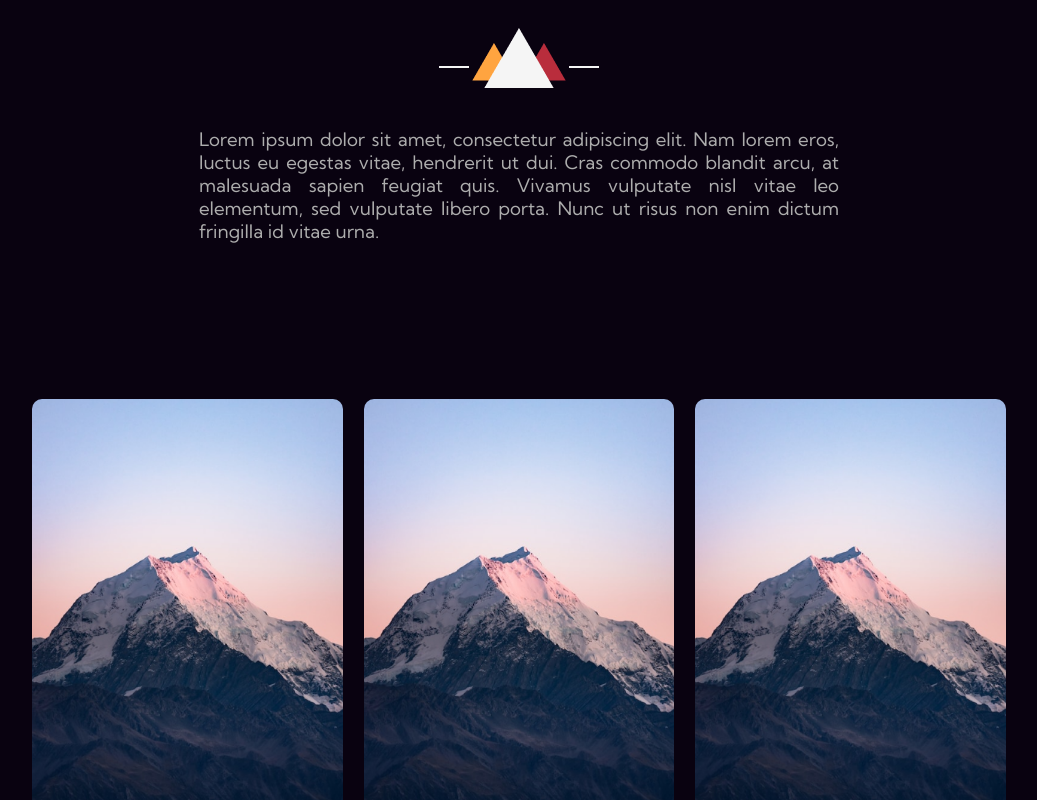
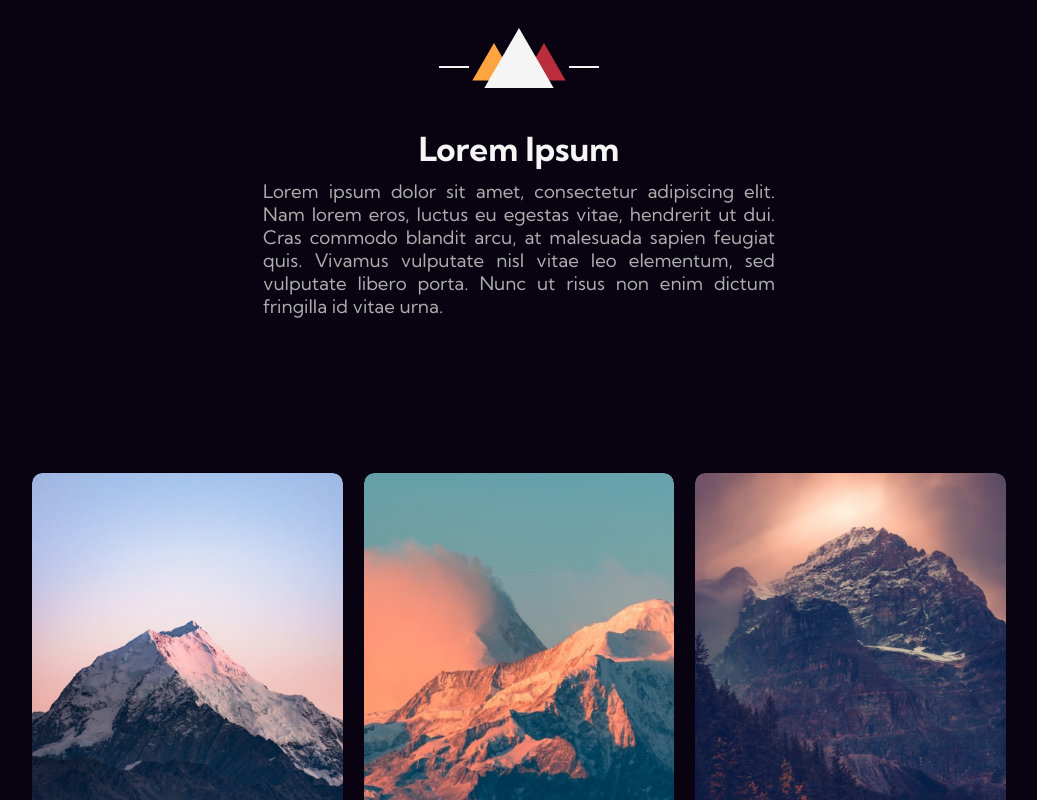
Before and after one commit to danideoliveira/mountain-page, a React (Vite) app: page / in a window 1280 px wide. Shown: the part 1000-1800 px from the top of the page, without its empty margins (121-1158 px from the left). Built offline with nearby package versions, Linux system fonts and the light colour scheme.

Commit message:
Add novas card images

```diff
--- a/src/components/About/About.jsx
+++ b/src/components/About/About.jsx
@@ -1,4 +1,4 @@
-import { Container, Logo, Text } from "./About.styled";
+import { Container, Logo, Text, Title } from "./About.styled";
 import { images } from "../Images/Images";
 import { Fade } from "react-awesome-reveal";
 import Card from "../Card/Card";
@@ -6,14 +6,15 @@ import Card from "../Card/Card";
 export default function About() {
   const cardContent = [
     { img: images.cardImg1 },
-    { img: images.cardImg1 },
-    { img: images.cardImg1 },
+    { img: images.cardImg2 },
+    { img: images.cardImg3 },
   ];
   return (
     <Container>
       <div id="about" className="div-logo">
         <Fade cascade direction="up">
           <Logo src={images.logo} alt="vector" />
+          <Title>Lorem Ipsum</Title>
           <Text>
             Lorem ipsum dolor sit amet, consectetur adipiscing elit. Nam lorem
             eros, luctus eu egestas vitae, hendrerit ut dui. Cras commodo
--- a/src/components/About/About.styled.js
+++ b/src/components/About/About.styled.js
@@ -36,9 +36,15 @@ export const Logo = styled(motion.img)`
   margin-bottom: 2rem;
 `;
 
+export const Title = styled.h2`
+  font-size: 3.2rem;
+  color: ${colors.color1};
+  margin-bottom: 1rem;
+`;
+
 export const Text = styled.p`
   font-size: 1.8rem;
   color: ${colors.color3};
   text-align: justify;
-  width: 50%;
+  width: 40%;
 `;
--- a/src/components/Card/Card.styled.js
+++ b/src/components/Card/Card.styled.js
@@ -52,5 +52,6 @@ export const CardItem = styled.div`
     width: 100%;
     height: 100%;
     object-fit: cover;
+    border-radius: 10px;
   }
 `;
--- a/src/components/Images/Images.jsx
+++ b/src/components/Images/Images.jsx
@@ -5,6 +5,8 @@ import mtnBack2 from "../../assets/mtn-back-2.png";
 import sun from "../../assets/sun.png";
 import logo from "../../assets/logo.png";
 import cardImg1 from "../../assets/card-img-1.png";
+import cardImg2 from "../../assets/card-img-2.png";
+import cardImg3 from "../../assets/card-img-3.png";
 
 import treeFrontMobile from "../../assets/front-tree-mobile.png";
 import mtnFrontMobile from "../../assets/mtn-front-mobile.png";
@@ -24,5 +26,7 @@ export const images = {
   mtnFront,
   mtnFrontMobile,
   logo,
-  cardImg1
+  cardImg1,
+  cardImg2,
+  cardImg3,
 };
```
Also changed, not shown: src/assets/card-img-2.png (added), src/assets/card-img-3.png (added).
